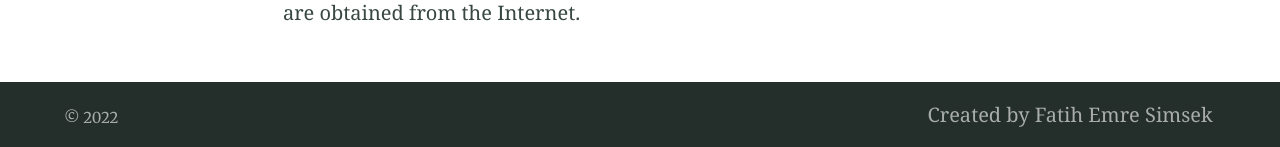
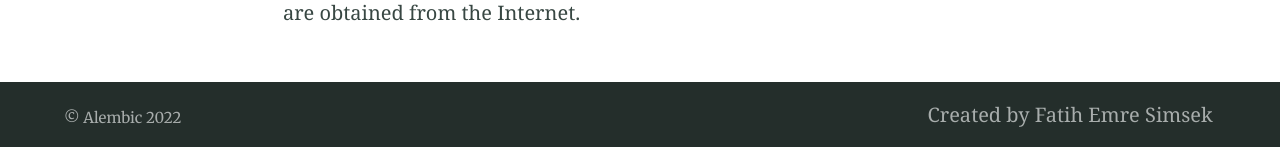
Before and after one commit to sompt22/sompt22.github.io, a Jekyll site: the page built from index.md, in a window 1280 px wide and 900 px high, scrolled down 5542 px. Shown: the part 750-897 px from the top of the window. Built offline with Jekyll 4.4.1, drawn with Linux system fonts in a browser that asks for light colours.

```diff
--- a/_config.yml
+++ b/_config.yml
@@ -93,7 +93,7 @@ defaults:
 # 7. Site settings
 encoding: utf-8 # Make sure the encoding is right
 lang: en-GB # Set the site language
-title: " " # Site name or title, also used in jekyll-seo-tag
+title: "Alembic" # Site name or title, also used in jekyll-seo-tag
 logo: "/assets/logos/logo.svg" # Site logo, also used in jekyll-seo-tag
 description: "Alembic is a starting point for Jekyll projects. Rather than starting from scratch, this boilerplate is designed to get the ball rolling immediately" # Site description and default description, also used in jekyll-seo-tag
 url: "https://alembic.darn.es" # Site url, also used in jekyll-seo-tag
```
Also changed, not shown: 1 other file.
